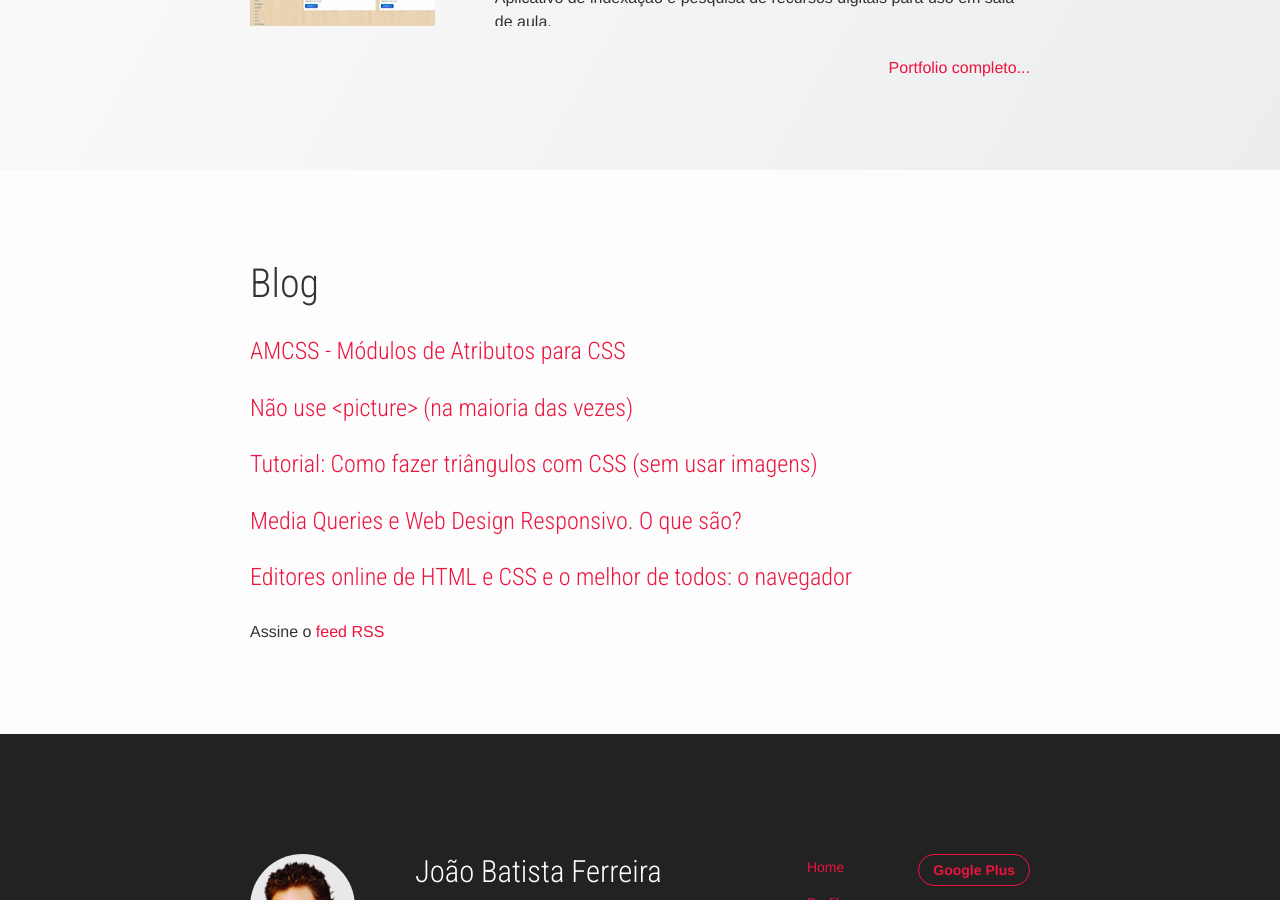
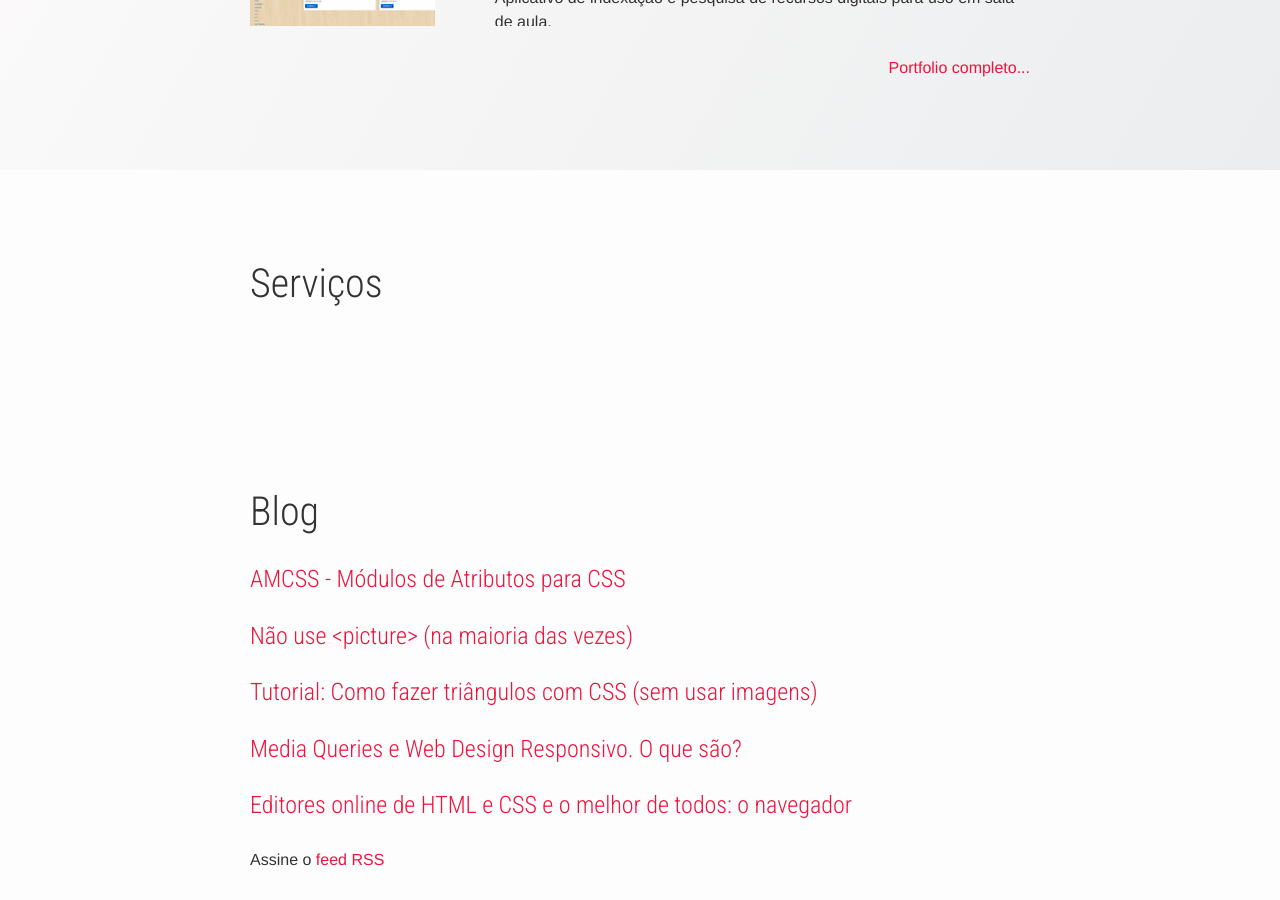
Before and after one commit to johnylab/johnylab.github.io, a Jekyll site: the page built from index.html, in a window 1280 px wide and 900 px high, scrolled down 829 px. Built offline with Jekyll 4.4.1, drawn with Linux system fonts in a browser that asks for light colours.

Commit message:
Sessão serviços

```diff
--- a/index.html
+++ b/index.html
@@ -44,6 +44,12 @@ layout: default
   <p class="wrapper" data-grid="end"><a data-cell="shrink" href="http://www.behance.net/johnylab" target="_blank">Portfolio completo...</a></p>
 </section>
 
+<section class="page-content section-services hero">
+  <div class="wrapper">
+    <h2>Serviços</h2>
+  </div>
+</section>
+
 <script src="{{ site.baseurl }}/js/slider.js"></script>
 <link rel="stylesheet" href="{{ site.baseurl }}/css/slider.css">
 <script>
```
